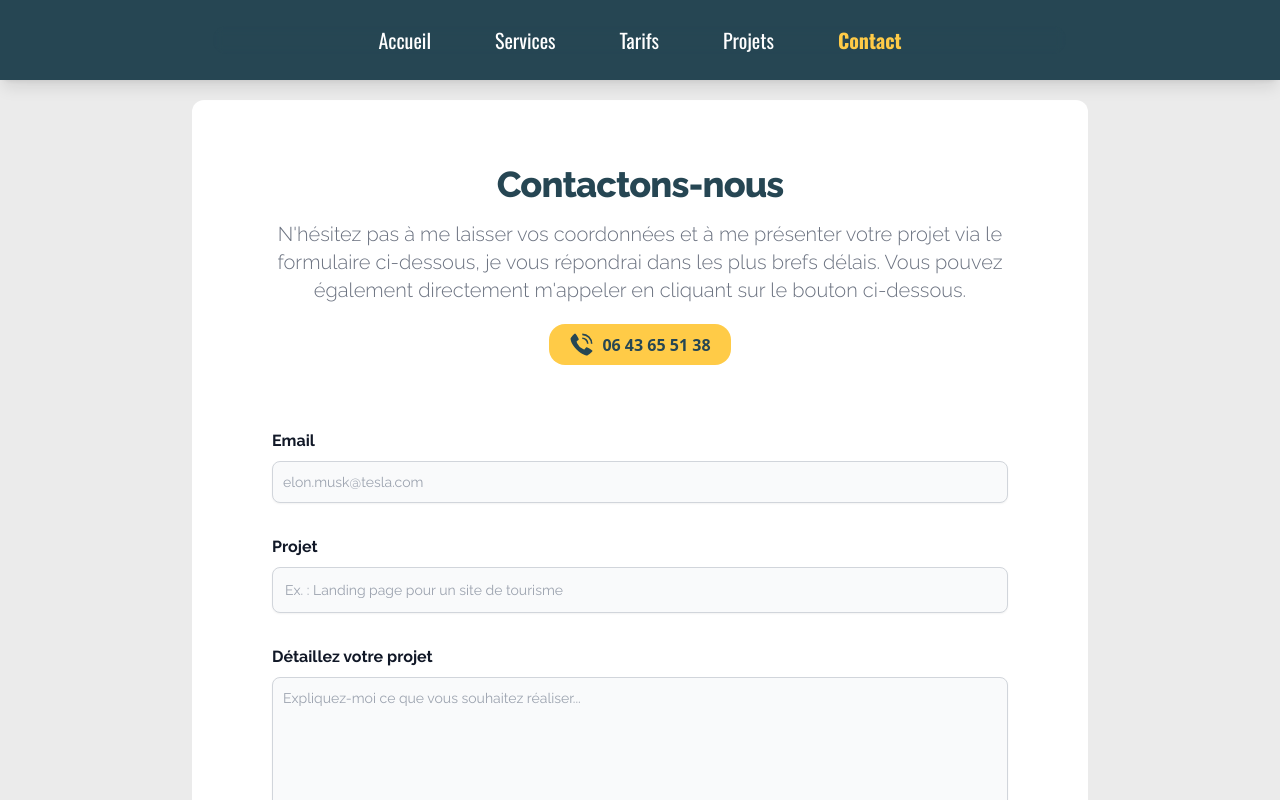
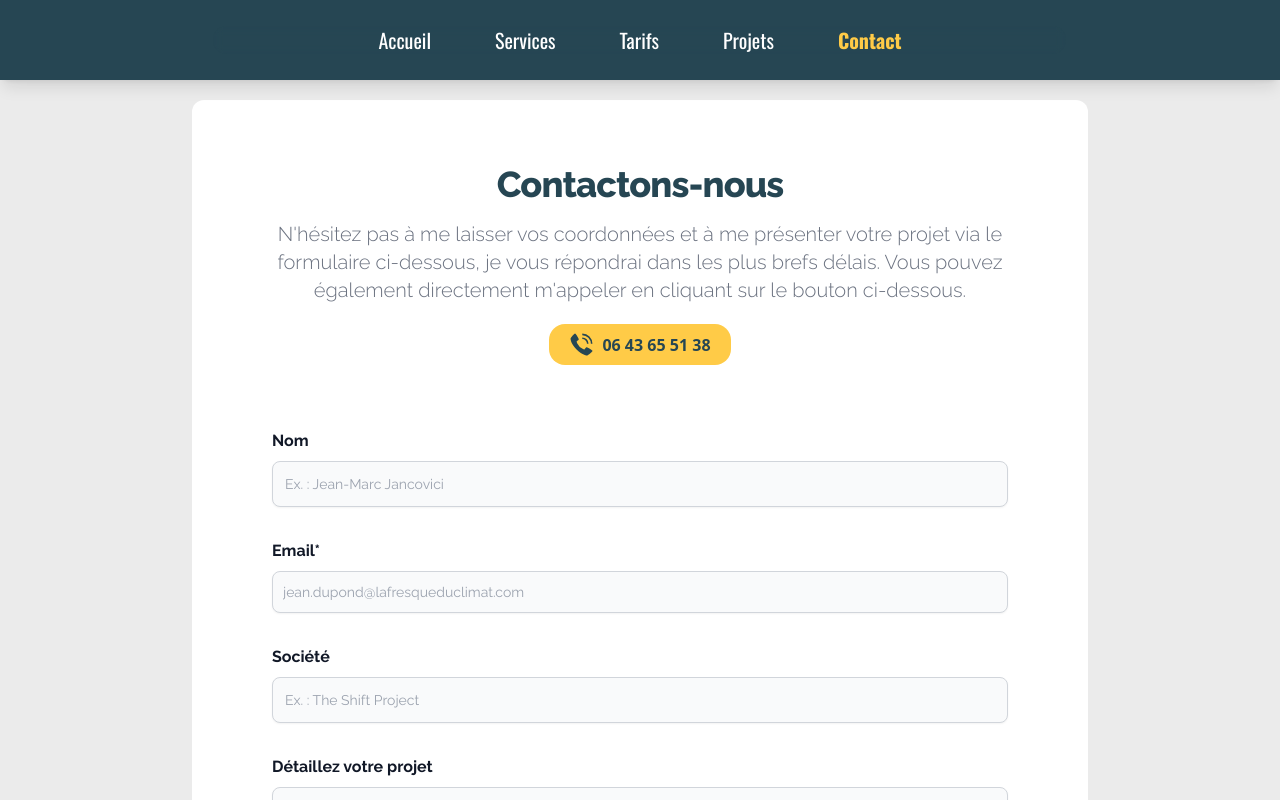
Before and after one commit to FCHDev/portfolio-2023, a React (Create React App) app: page /contact in a window 1280 px wide. Shown: the top 800 px of the page. Built offline with nearby package versions, Linux system fonts and the light colour scheme; a web font is replaced by a local one.

Commit message:
Implémentation emailJS OK

```diff
--- a/package.json
+++ b/package.json
@@ -3,6 +3,7 @@
   "version": "0.1.0",
   "private": true,
   "dependencies": {
+    "@emailjs/browser": "^3.10.0",
     "@testing-library/jest-dom": "^5.16.5",
     "@testing-library/react": "^13.4.0",
     "@testing-library/user-event": "^13.5.0",
--- a/src/Components/ButtonContactPhone.js
+++ b/src/Components/ButtonContactPhone.js
@@ -5,7 +5,7 @@ const ButtonContactPhone = () => {
     return (
         <a href="tel:[+33]643655138">
             <button
-                className="md:hidden flex items-center justify-center bg-jaune text-bleu-vert font-bodyText font-bold px-5 py-2 rounded-2xl hover:bg-orange-sud border border-jaune transition ease-in-out lg:hover:-translate-y-1 lg:hover:scale-105 duration-300">
+                className="md:hidden flex items-center justify-center bg-jaune text-bleu-vert font-bodyText font-bold px-5 py-2 rounded-2xl hover:bg-orange-sud border border-jaune transition ease-in-out lg:hover:-translate-y-1 lg:hover:scale-105 duration-300 shadow-xl">
                 <img src={phone} alt="telephone icon"/>
                 <span className="ml-2 md:block hidden">06 43 65 51 38</span>
             </button>
--- a/src/Pages/Contact.js
+++ b/src/Pages/Contact.js
@@ -1,43 +1,108 @@
-import React from 'react';
+import React, {useRef, useState} from 'react';
+import emailjs from "@emailjs/browser";
 import phone from "../Assets/SVG/telephone-call.svg";
 import ScrollToTopOnMount from "../Components/ScrollToTopOnMount";
 
 const Contact = () => {
+// CONST ET STATES
+    const formRef = useRef();
+    const [toSend, setToSend] = useState({
+        from_name: '',
+        surname: '',
+        message: '',
+        reply_to: '',
+        project_type: '',
+    });
+    const [modal, setModal] = useState(false);
+
+
+    // COMPORTEMENT
+    const sendEmail = (e) => {
+        e.preventDefault();
+        emailjs.sendForm('service_c0c7gpk', 'template_klxompj', formRef.current, '-vwAE-R5zUAJMrCjR')
+            .then((result) => {
+                console.log(result.text);
+                console.log("mail envoyé !")
+                alert("Votre message a bien été envoyé ")
+            }, (error) => {
+                console.log(error.text);
+                console.log("mail PAS envoyé !")
+                alert("🙈 Oups !Il y a eu un problème d'envoi, veuillez réessayer")
+            });
+        setToSend({
+            from_name: '',
+            surname: '',
+            message: '',
+            reply_to: '',
+            project_type: ''
+        })
+        setModal(true)
+    };
+
+    const handleChange = (e) => {
+        setToSend({...toSend, [e.target.name]: e.target.value});
+    };
+
     return (
-        <div className="min-h-[80vh] container flex justify-center items-center mx-auto mt-[10vh] sm:mb-[4vh] md:pt-5 animate-appear">
-            <ScrollToTopOnMount />
+        <div
+            className="min-h-[80vh] container flex justify-center items-center mx-auto mt-[10vh] sm:mb-[4vh] md:pt-5 animate-appear">
+            <ScrollToTopOnMount/>
             <section className="bg-white rounded-xl md:px-16">
                 <div className="py-8 lg:py-16 px-4 mx-auto max-w-screen-md">
                     <h2 className="mb-4 text-4xl tracking-tight font-extrabold text-center text-bleu-vert font-bodyFont2">
                         Contactons-nous
                     </h2>
                     <p className="font-light text-center text-gray-500 font-bodyFont2 sm:text-xl">
-                        N'hésitez pas à me laisser vos coordonnées et à me présenter votre projet via le formulaire ci-dessous, je vous répondrai dans les plus brefs délais. Vous pouvez également directement m'appeler en cliquant sur le bouton ci-dessous.
+                        N'hésitez pas à me laisser vos coordonnées et à me présenter votre projet via le formulaire
+                        ci-dessous, je vous répondrai dans les plus brefs délais. Vous pouvez également directement
+                        m'appeler en cliquant sur le bouton ci-dessous.
                     </p>
                     <button
                         className="flex items-center justify-center mx-auto bg-[#FFCB47] text-bleu-vert font-bodyText font-bold px-5 py-2 rounded-2xl transition ease-in-out lg:hover:-translate-y-1 lg:hover:scale-105 duration-300 mt-5 mb-8 lg:mb-16 ">
                         <img src={phone} alt="telephone icon"/>
                         <span className="ml-2 md:block hidden">06 43 65 51 38</span>
                     </button>
-                    <form action="#" className="space-y-8">
+                    <form action="#" ref={formRef} className="space-y-8">
+                        {/*NOM*/}
+                        <div>
+                            <label htmlFor="name"
+                                   className="block mb-2 text-base font-bold font-bodyFont2 text-gray-900">
+                                Nom
+                            </label>
+                            <input type="text" id="name"
+                                   className="block p-3 w-full text-sm text-gray-900 bg-gray-50 rounded-lg border border-gray-300 shadow-sm focus:ring-primary-500 focus:border-primary-500 font-bodyFont2"
+                                   placeholder="Ex. : Jean-Marc Jancovici"
+                                   name='from_name'
+                                   onChange={handleChange}
+                                   value={toSend.from_name}/>
+                        </div>
+
+                        {/*EMAIL*/}
                         <div>
                             <label htmlFor="email"
                                    className="block mb-2 text-base font-bold font-bodyFont2 text-gray-900">
-                                Email
+                                Email*
                             </label>
                             <input type="email" id="email"
                                    className="shadow-sm bg-gray-50 border border-gray-300 text-gray-900 font-bodyFont2 text-sm rounded-lg focus:ring-primary-500 focus:border-primary-500 block w-full p-2.5 font-bodyFont2"
-                                   placeholder="elon.musk@tesla.com" required/>
+                                   placeholder="jean.dupond@lafresqueduclimat.com" required
+                                   name="reply_to"
+                                   onChange={handleChange}
+                                   value={toSend.reply_to}/>
                         </div>
+
+                        {/*SOCIÉTÉ*/}
                         <div>
-                            <label htmlFor="subject"
+                            <label htmlFor="company"
                                    className="block mb-2 text-base font-bold font-bodyFont2 text-gray-900">
-                                Projet
+                                Société
                             </label>
-                            <input type="text" id="subject"
+                            <input type="text" id="company"
                                    className="block p-3 w-full text-sm text-gray-900 bg-gray-50 rounded-lg border border-gray-300 shadow-sm focus:ring-primary-500 focus:border-primary-500 font-bodyFont2"
-                                   placeholder="Ex. : Landing page pour un site de tourisme" required/>
+                                   placeholder="Ex. : The Shift Project"/>
                         </div>
+
+                        {/*DÉTAILS DU PROJET*/}
                         <div className="sm:col-span-2">
                             <label htmlFor="message"
                                    className="block mb-2 text-base font-bold font-bodyFont2 text-gray-900">
@@ -45,15 +110,39 @@ const Contact = () => {
                             </label>
                             <textarea id="message" rows="6"
                                       className="block p-2.5 w-full text-sm text-gray-900 bg-gray-50 rounded-lg shadow-sm border border-gray-300 focus:ring-primary-500 focus:border-primary-500 font-bodyFont2"
-                                      placeholder="Expliquez-moi ce que vous souhaitez réaliser..."></textarea>
+                                      placeholder="Expliquez-moi ce que vous souhaitez réaliser..."
+                                      name="message"
+                                      required
+                                      onChange={handleChange}
+                                      value={toSend.message}></textarea>
                         </div>
                         <button type="submit"
-                                className="py-3 px-5 text-base font-medium text-center text-white rounded-lg bg-bleu-vert sm:w-fit hover:bg-clair focus:ring-4 focus:outline-none focus:ring-primary-300 font-bodyFont2">
+                                className="py-3 px-5 text-base font-medium text-center text-white rounded-lg bg-bleu-vert sm:w-fit hover:bg-clair focus:ring-4 focus:outline-none focus:ring-primary-300 font-bodyFont2"
+                                onClick={(e) => sendEmail(e)}>
                             Envoyer
                         </button>
+                        {/*<button type="submit"*/}
+                        {/*        className="py-3 px-5 text-base font-medium text-center text-bleu-vert font-semibold rounded-lg bg-jaune sm:w-fit hover:bg-clair focus:ring-4 focus:outline-none focus:ring-primary-300 font-bodyFont2 ml-5"*/}
+                        {/*        onClick={() => setModal(true)}>*/}
+                        {/*    TEST*/}
+                        {/*</button>*/}
+                        <div className="text-xs">
+                            * Champs obligatoires
+                        </div>
                     </form>
                 </div>
             </section>
+
+            {/*Modal*/}
+            <div className={`${modal ? "absolute" : "hidden"} w-full h-screen bg-white bg-opacity-90 flex flex-col justify-center items-center`}>
+                <div
+                    className="w-[300px] h-[150px] bg-bleu-vert rounded-2xl shadow-lg flex flex-col justify-center items-center relative">
+                    <span className="text-jaune font-semibold pb-1">Message envoyé</span>
+                    <span className="text-white mb-5">Je reviens très rapidement vers vous !</span>
+                    <span className="absolute top-1 right-3 text-white text-2xl cursor-pointer" onClick={() => setModal(false)}>X</span>
+                    <button className="w-1/3 bg-jaune rounded-2xl py-1" onClick={() => setModal(false)}>OK</button>
+                </div>
+            </div>
         </div>
     );
 };
--- a/src/Pages/Offre.js
+++ b/src/Pages/Offre.js
@@ -50,7 +50,7 @@ const Offre = () => {
                             Une offre de services claire pour vos
                             projets personnalisés
                         </h2>
-                        <p className="mb-5 font-light text-gray-500 sm:text-xl">Découvrez mes offres <span className="text-jaune bg-bleu-vert font-bold px-1 text-2xl">au forfait</span> ou <span className="bg-jaune text-bleu-vert font-bold px-1 text-2xl">en régie</span>et trouvez la solution qui convient le mieux à
+                        <p className="mb-5 font-light text-gray-500 sm:text-xl">Découvrez mes offres <span className="text-jaune bg-bleu-vert font-bold text-xl sm:text-2xl">au forfait</span> ou <span className="bg-jaune text-bleu-vert font-bold text-xl sm:text-2xl">en régie</span> et trouvez la solution qui convient le mieux à
                             votre entreprise et à votre budget.</p>
                     </div>
 
```
Also changed, not shown: 1 other file (tests, documents, lock files or other folders).
